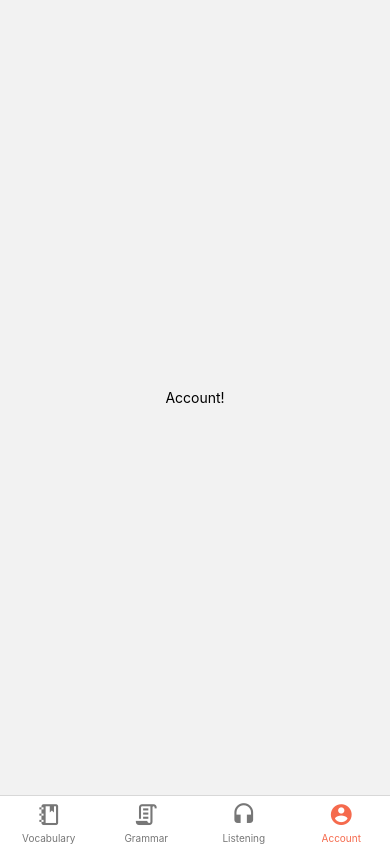
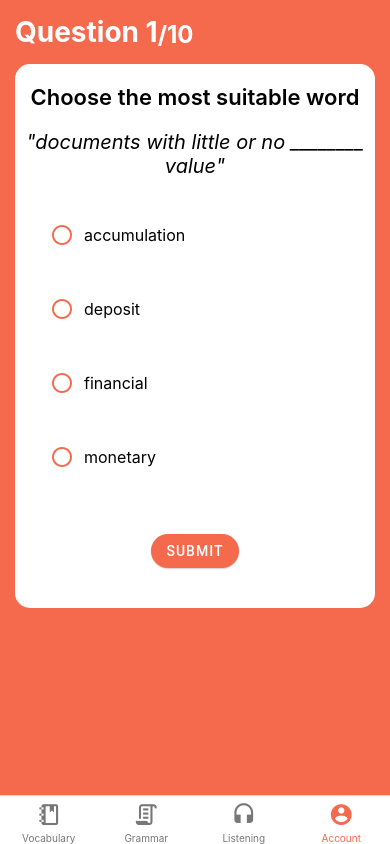
Before and after one commit to NXLuan/Estant, a React Native app in the folder EstantMobile/: screen /Account in a window 390 px wide. Built offline with nearby package versions, Linux system fonts and the light colour scheme; no server answers.

Commit message:
create fillblank and multiple choice screens

```diff
--- /dev/null
+++ b/EstantMobile/src/components/FillBlank.js
@@ -0,0 +1,105 @@
+import React, { useState } from 'react';
+import { StyleSheet, Text, View, TextInput } from 'react-native';
+import { Button } from 'react-native-paper';
+import { Colors } from '../styles/colors';
+import Icon from 'react-native-vector-icons/MaterialCommunityIcons';
+
+const FillBlank = ({ dataQuestion, id, setData }) => {
+  const { missingWord, definition, question, correctAnswer } = dataQuestion;
+  const [letters, setLetters] = useState(
+    missingWord.split('').map(letter => (letter === '_' ? '' : letter)),
+  );
+
+  const handleSubmit = () => {
+    setData(data => {
+      let newData = [...data];
+      newData[id].userAnswer = letters;
+      console.log(newData);
+      return newData;
+    });
+  };
+  return (
+    <>
+      <Text style={styles.questionHeader}>{question}</Text>
+      {/* <View style={{ flexDirection: 'row', alignItems: 'center' }}>
+        <Icon name="checkbox-marked-circle" size={24} color={Colors.green} />
+        <Text style={styles.resultText}>Correct</Text>
+      </View> */}
+      <View style={styles.questionBody}>
+        {missingWord.split('').map((letter, index) =>
+          letter !== '_' ? (
+            <Text style={styles.letter} key={index}>
+              {letter}
+            </Text>
+          ) : (
+            <TextInput
+              key={index}
+              maxLength={1}
+              style={[styles.letter, styles.blank, { color: 'red' }]}
+              value={letters[index]}
+              onChangeText={e => {
+                let newLetters = [...letters];
+                newLetters[index] = e;
+                setLetters(newLetters);
+              }}
+            />
+          ),
+        )}
+      </View>
+      <Text style={styles.definition}>{definition}</Text>
+      {/* <Button
+        style={styles.button}
+        mode="contained"
+        dark={true}
+        color={Colors.primary}
+        onPress={handleSubmit}>
+        Submit
+      </Button> */}
+    </>
+  );
+};
+
+const styles = StyleSheet.create({
+  letter: {
+    width: 25,
+    fontSize: 28,
+    fontWeight: 'bold',
+    textAlign: 'center',
+    marginHorizontal: 2,
+  },
+  blank: {
+    color: Colors.primary,
+    borderBottomWidth: 1,
+    marginTop: 1,
+  },
+  questionHeader: {
+    fontSize: 24,
+    marginVertical: 20,
+    fontWeight: '600',
+  },
+  questionBody: {
+    flexDirection: 'row',
+    alignItems: 'center',
+    marginBottom: 30,
+  },
+  partOfSpeech: {
+    fontSize: 20,
+    fontStyle: 'italic',
+  },
+  definition: {
+    fontSize: 20,
+    paddingHorizontal: 20,
+    textAlign: 'justify',
+  },
+  button: {
+    marginTop: 30,
+    borderRadius: 20,
+  },
+  resultText: {
+    fontSize: 20,
+    fontWeight: 'bold',
+    marginLeft: 5,
+    color: Colors.green,
+  },
+});
+export default FillBlank;
--- /dev/null
+++ b/EstantMobile/src/components/MultipleChoice.js
@@ -0,0 +1,130 @@
+import React, { useState } from 'react';
+import {
+  StyleSheet,
+  Text,
+  View,
+  TextInput,
+  TouchableOpacity,
+} from 'react-native';
+import { Button } from 'react-native-paper';
+import { Colors } from '../styles/colors';
+import Icon from 'react-native-vector-icons/MaterialCommunityIcons';
+
+const MultipleChoice = ({ dataQuestion, id, setData }) => {
+  const { choices, example, question, correctAnswer } = dataQuestion;
+
+  const [userAnswer, setUserAnswer] = useState(null);
+
+  const handleSubmit = () => {
+    // setData(data => {
+    //   let newData = [...data];
+    //   newData[id].userAnswer = letters;
+    //   console.log(newData);
+    //   return newData;
+    // });
+  };
+  return (
+    <>
+      <Text style={styles.questionHeader}>{question}</Text>
+      <Text style={styles.questionBody}>"{example}"</Text>
+      <View style={styles.choiceContainer}>
+        {choices.map((choice, index) => (
+          <TouchableOpacity
+            key={index}
+            style={[styles.choice]}
+            onPress={() => setUserAnswer(index)}>
+            <Icon
+              name={userAnswer === index ? 'circle-slice-8' : 'circle-outline'}
+              size={24}
+              color={Colors.primary}
+            />
+            <Text style={styles.choiceText}>{choice}</Text>
+          </TouchableOpacity>
+        ))}
+        {/* <TouchableOpacity
+          style={[styles.choice, styles.correct]}
+          onPress={() => setUserAnswer(index)}>
+          <Icon
+            name={userAnswer === 0 ? 'circle-slice-8' : 'circle-outline'}
+            size={24}
+            color={Colors.primary}
+          />
+          <Text style={styles.choiceText}>banker</Text>
+          <Icon name="checkbox-marked-circle" size={24} color={Colors.green} />
+        </TouchableOpacity>
+        <TouchableOpacity
+          style={[styles.choice, styles.incorrect]}
+          onPress={() => setUserAnswer(index)}>
+          <Icon
+            name={userAnswer === 0 ? 'circle-slice-8' : 'circle-outline'}
+            size={24}
+            color={Colors.primary}
+          />
+          <Text style={styles.choiceText}>banker</Text>
+          <Icon name="close-circle" size={24} color="red" />
+        </TouchableOpacity> */}
+      </View>
+
+      <Button
+        style={styles.button}
+        mode="contained"
+        dark={true}
+        color={Colors.primary}
+        onPress={handleSubmit}>
+        Submit
+      </Button>
+    </>
+  );
+};
+
+const styles = StyleSheet.create({
+  questionHeader: {
+    fontSize: 22,
+    marginVertical: 20,
+    fontWeight: '600',
+  },
+  questionBody: {
+    fontSize: 20,
+    alignItems: 'center',
+    textAlign: 'center',
+    marginBottom: 30,
+    fontStyle: 'italic',
+    paddingHorizontal: 10,
+  },
+  choiceContainer: {
+    width: '100%',
+    paddingHorizontal: 20,
+    justifyContent: 'flex-start',
+  },
+  choice: {
+    flexDirection: 'row',
+    alignItems: 'center',
+    borderRadius: 20,
+    elevation: 5,
+    backgroundColor: 'white',
+    padding: 15,
+    marginBottom: 20,
+  },
+  choiceText: {
+    marginLeft: 10,
+    fontSize: 16,
+    paddingRight: 10,
+    flex: 1,
+  },
+  correct: {
+    backgroundColor: Colors.lightGreen,
+    borderWidth: 1,
+    borderColor: Colors.green,
+  },
+  incorrect: {
+    backgroundColor: Colors.lightRed,
+    borderWidth: 1,
+    borderColor: 'red',
+  },
+  button: {
+    marginTop: 30,
+    borderRadius: 20,
+    marginBottom: 40,
+  },
+});
+export default MultipleChoice;
--- a/EstantMobile/src/screens/AccountScreen.js
+++ b/EstantMobile/src/screens/AccountScreen.js
@@ -1,12 +1,72 @@
-import React from 'react';
-import {Text, View} from 'react-native';
+import React, { useState, useEffect } from 'react';
+import { Text, View, TextInput, StyleSheet, ScrollView } from 'react-native';
+import { ProgressBar } from 'react-native-paper';
+import FillBlank from '../components/FillBlank';
+import MultipleChoice from '../components/MultipleChoice';
+import { Colors } from '../styles/colors';
 
 const AccountScreen = () => {
+  const [data, setData] = useState([]);
+  useEffect(() => {
+    setData([
+      {
+        missingWord: 'f___nci_l',
+        definition: 'relating to finance.',
+        partOfSpeech: 'adjective',
+        type: 1,
+        question: 'Fill in the blanks',
+        correctAnswer: 'financial',
+      },
+      {
+        choices: ['accumulation', 'deposit', 'financial', 'monetary'],
+        example: 'documents with little or no ________ value',
+        type: 2,
+        question: 'Choose the most suitable word',
+        correctAnswer: 3,
+      },
+    ]);
+  }, []);
   return (
-    <View style={{flex: 1, justifyContent: 'center', alignItems: 'center'}}>
-      <Text>Account!</Text>
-    </View>
+    <ScrollView
+      style={{
+        flex: 1,
+        backgroundColor: Colors.primary,
+        padding: 15,
+      }}>
+      <View
+        style={{
+          flexDirection: 'row',
+          alignItems: 'flex-end',
+          marginBottom: 15,
+        }}>
+        <Text style={[styles.bigHeader, { fontSize: 28 }]}>Question 1</Text>
+        <Text style={[styles.bigHeader, { fontSize: 24 }]}>/10</Text>
+      </View>
+      <View style={styles.subContainer}>
+        {data.length > 0 && (
+          // <FillBlank dataQuestion={data[0]} id={0} setData={setData} />
+          <MultipleChoice dataQuestion={data[1]} id={1} setData={setData} />
+        )}
+      </View>
+    </ScrollView>
   );
 };
 
+const styles = StyleSheet.create({
+  bigHeader: {
+    fontWeight: 'bold',
+    color: 'white',
+  },
+  question: {
+    fontSize: 20,
+  },
+  subContainer: {
+    flex: 1,
+    borderRadius: 15,
+    backgroundColor: 'white',
+    alignSelf: 'center',
+    width: '100%',
+    alignItems: 'center',
+  },
+});
 export default AccountScreen;
--- a/EstantMobile/src/styles/colors.js
+++ b/EstantMobile/src/styles/colors.js
@@ -4,6 +4,8 @@ export const Colors = {
   lightGray: '#E5E5E5',
   blue: '#0047AB',
   green: '#004E00',
+  lightGreen: '#eff9ee',
+  lightRed: '#fde9ea',
   yellow: '#f7a005',
   lightBlue: '#00b8ff',
 };
```
